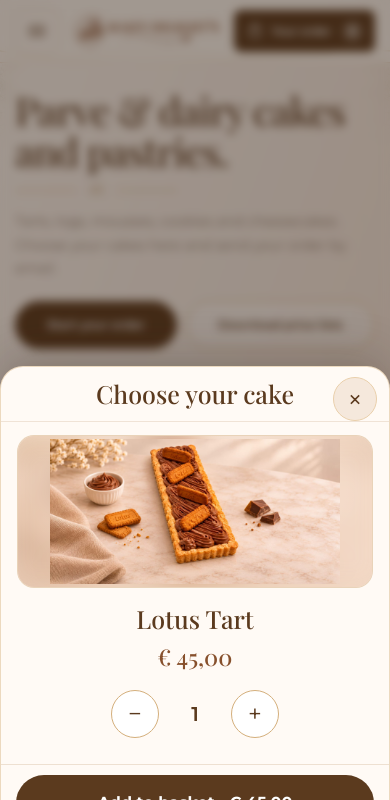
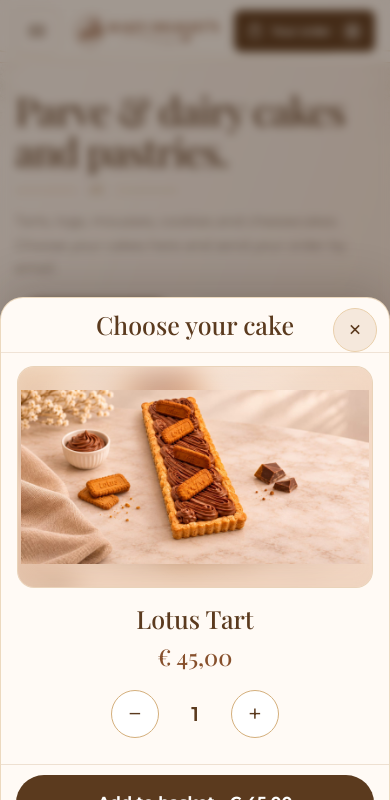
Before and after one commit to digglesanti-art/raizy-delights, a plain HTML site: page index.html in a window 390 px wide. Both pictures are taken after a click on the button 195 px from the left and 489 px from the top of the page. Shown: the top 800 px of the page. Drawn offline with nearby package versions, Linux system fonts and the light colour scheme.

Commit message:
Update style.css

```diff
--- a/style.css
+++ b/style.css
@@ -341,7 +341,7 @@ body::after { transform: scaleX(-1); }
 .card-photo {
   position: relative;
   width: 100%;
-  aspect-ratio: 7 / 3;
+  aspect-ratio: 16 / 10;
   overflow: hidden;
   border-radius: 11px;
   background: #F2E2D4;
@@ -558,7 +558,7 @@ body::after { transform: scaleX(-1); }
 }
 .sheet-photo {
   width: 100%;
-  aspect-ratio: 7 / 3;
+  aspect-ratio: 16 / 10;
   max-height: 260px;
   margin: 0 auto 16px;
   overflow: hidden;
@@ -746,7 +746,7 @@ body.has-cart .section.products { padding-bottom: 90px; }
   .tab { min-width: 0; flex: 1; max-width: 170px; min-height: 46px; font-size: 16px; }
   .grid { grid-template-columns: repeat(2,minmax(0,1fr)); gap: 12px; }
   .card { padding: 6px; border-radius: 14px; }
-  .card-photo { aspect-ratio: 7 / 3; }
+  .card-photo { aspect-ratio: 1 / 1; }
   .card-name { font-size: clamp(14px,3.8vw,17px); }
   .card-price { font-size: clamp(14px,3.8vw,17px); }
   .card-note { font-size: 11px; }
@@ -857,6 +857,3 @@ html { overflow-x: clip; }
 /* v5.5 PATCH: one consistent font per price string - card price fully in the sans body font (approved look), sheet price fully in the serif heading font */
 .card-price { font-family: var(--body-font); }
 .sheet-price .eur { font-family: var(--heading-font); }
-
-/* v5.6 PATCH: photo boxes now match the real product-photo aspect (924x396 = 7:3)
-   so the full picture fills the full box - no blank bands, no cropping. */
```
